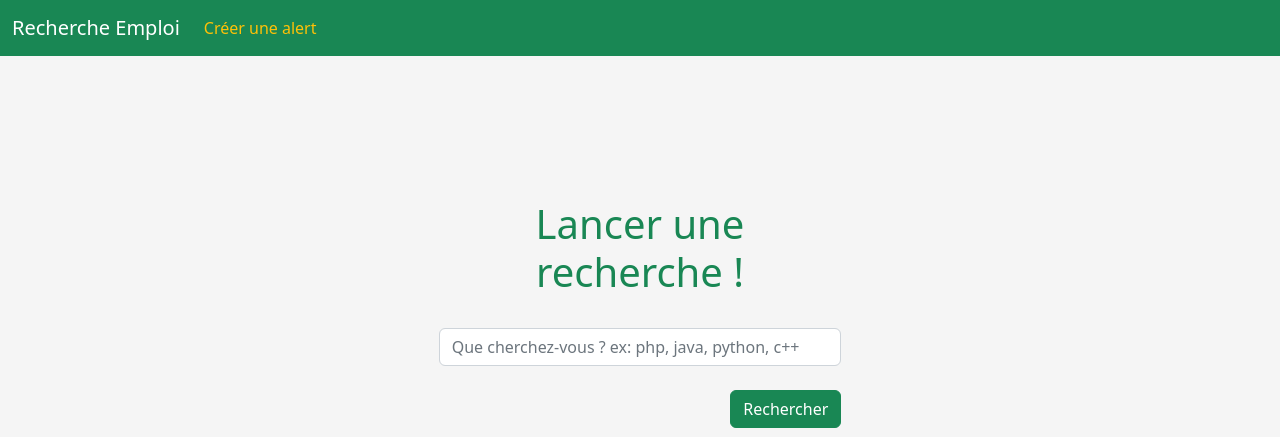
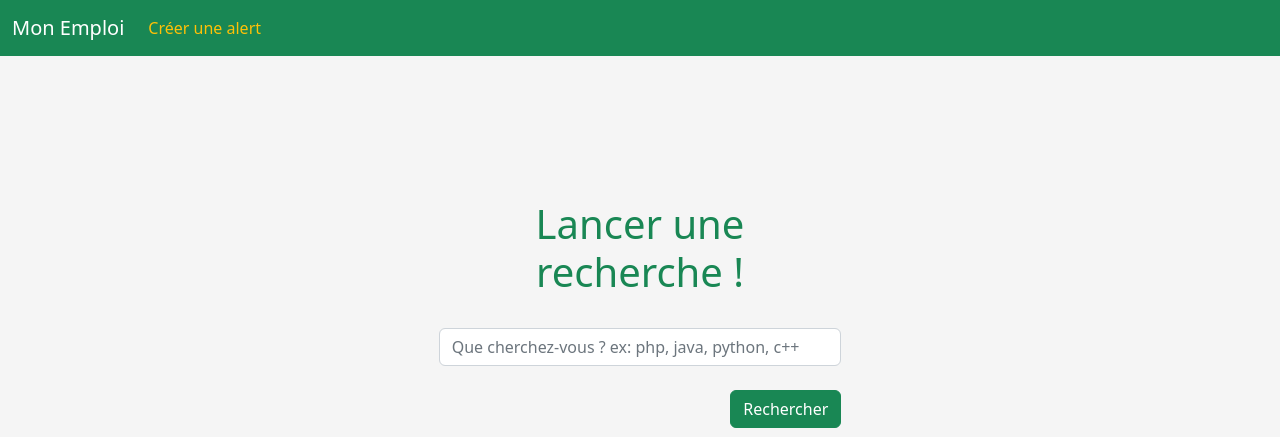
Before and after one commit to makan-dianka/job, a Django app: page / in a window 1280 px wide. Shown: the top 437 px of the page. Run offline with Django 4.2, Linux system fonts and the light colour scheme; parts of the project's set-up code (start-up, migrations or seed data) failed here and were passed over.

Commit message:
change item name in the navbar

```diff
--- a/templates/layout/base.html
+++ b/templates/layout/base.html
@@ -15,7 +15,7 @@
 
     <nav class="navbar navbar-expand-lg fixed-top bg-success">
       <div class="container-fluid">
-        <a class="navbar-brand text-white" href="{% url 'research:index' %}">Recherche Emploi</a>
+        <a class="navbar-brand text-white" href="{% url 'research:index' %}">Mon Emploi</a>
         <button class="navbar-toggler" type="button" data-bs-toggle="collapse" data-bs-target="#navbarNav" aria-controls="navbarNav" aria-expanded="false" aria-label="Toggle navigation">
           <span class="navbar-toggler-icon"></span>
         </button>
```
